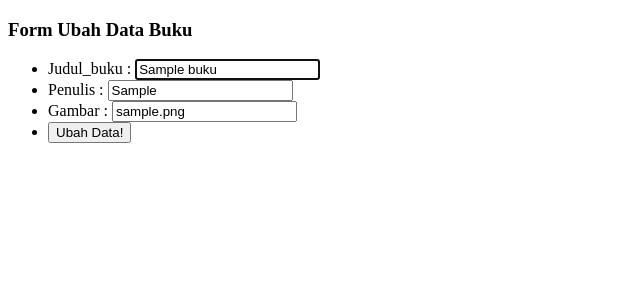
After one commit to Fajriansyah77/prakweb_a_203040033, a PHP site: page /ubah.php?id=1 in a window 1280 px wide. The commit adds this page. Shown: the top 300 px of the page, without its empty margins (0-640 px from the left). Run offline with PHP 8.4, Linux system fonts and the light colour scheme; tables that the repository leaves empty or names only in its code hold one stand-in row (values such as "Sample post").

Commit message:
menambahkan fungsi CRUD

```diff
--- /dev/null
+++ b/pw/function.php
@@ -0,0 +1,70 @@
+<?php
+
+function koneksi()
+{
+  return mysqli_connect('localhost', 'root', '', 'prakweb_a_203040033_pw');
+}
+
+function query($query)
+{
+  $conn = koneksi();
+  $result = mysqli_query($conn, $query);
+
+  // jika hasilnya hanya 1 data
+  if (mysqli_num_rows($result) == 1) {
+    return mysqli_fetch_assoc($result);
+  }
+
+  $rows = [];
+  while ($row = mysqli_fetch_assoc($result)) {
+    $rows[] = $row;
+  }
+  return $rows;
+}
+
+function tambah($data)
+{
+  $conn = koneksi();
+
+  $judul_buku = htmlspecialchars($data['judul_buku']);
+  $penulis = htmlspecialchars($data['penulis']);
+  $img = htmlspecialchars($data['gambar']);
+
+  $query = "INSERT INTO
+              buku
+              VALUES
+              (null, '$judul_buku', '$penulis', '$gambar')";
+
+  mysqli_query($conn, $query) or die(mysqli_error($conn));
+
+  return mysqli_affected_rows($conn);
+}
+
+function hapus($id)
+{
+  $conn = koneksi();
+  mysqli_query($conn, "DELETE FROM buku WHERE id = $id") or die(mysqli_error($conn));
+
+  return mysqli_affected_rows($conn);
+}
+
+function ubah($data)
+{
+  $conn = koneksi();
+
+  $id = $m['id'];
+  $judul_buku = htmlspecialchars($m['judul_buku']);
+  $penulis = htmlspecialchars($data['penulis']);
+  $img = htmlspecialchars($data['gambar']);
+
+  $query = "UPDATE buku SET
+              judul_buku = '$judul_buku',
+              penulis = '$penulis',
+              img = '$gambar'
+              WHERE id = $id";
+
+  mysqli_query($conn, $query) or die(mysqli_error($conn));
+
+  return mysqli_affected_rows($conn);
+}
+?>
--- /dev/null
+++ b/pw/ubah.php
@@ -0,0 +1,65 @@
+<?php
+require 'function.php';
+
+$id = $_GET['id'];
+$m = query("SELECT * FROM buku WHERE id_buku = $id");
+
+if (isset($_POST['ubah'])) {
+    if (ubah($_POST) > 0) {
+        echo "<script>
+                    alert('Data Berhasil diubah!');
+                    document.location.href = 'function.php';
+            </script>";
+    } else {
+        echo "<script>
+                    alert('Data Gagal diubah!');
+                    document.location.href = 'function.php';
+            </script>";
+    }
+}
+
+?>
+<!DOCTYPE html>
+<html lang="en">
+
+<head>
+  <meta charset="UTF-8">
+  <meta http-equiv="X-UA-Compatible" content="IE=edge">
+  <meta name="viewport" content="width=device-width, initial-scale=1.0">
+  <title>Ubah Data buku</title>
+</head>
+
+<body>
+  <h3>Form Ubah Data Buku</h3>
+
+  <form method="POST" action="">
+    <input type="hidden" name="id" value="<?= $m['id']; ?>">
+    <ul>
+      <li>
+        <label>
+          Judul_buku :
+          <input type="text" name="judul_buku" autofocus required value="<?= $m['judul_buku']; ?>">
+        </label>
+      </li>
+
+      <li>
+        <label>
+          Penulis :
+          <input type="text" name="penulis" required value="<?= $m['penulis']; ?>">
+        </label>
+      </li>
+
+      <li>
+        <label>
+          Gambar :
+          <input type="text" name="img" required value="<?= $m['gambar']; ?>">
+        </label>
+      </li>
+      <li>
+        <button type="submit" name="ubah">Ubah Data!</button>
+      </li>
+    </ul>
+  </form>
+</body>
+
+</html>
```
Also changed, not shown: pw/hapus.php (added, +22 -0 lines), pw/index.php (+10 -3 lines), pw/tambah.php (added, +62 -0 lines).
